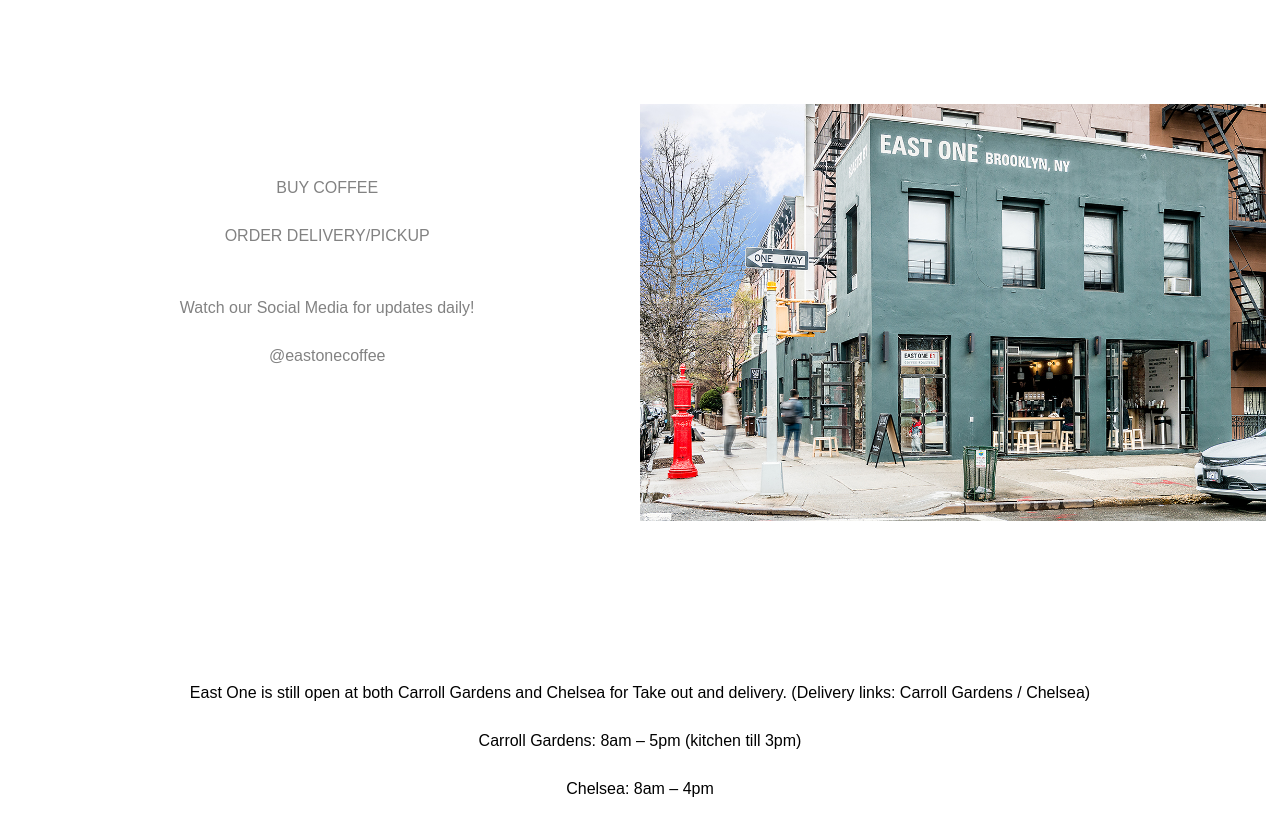
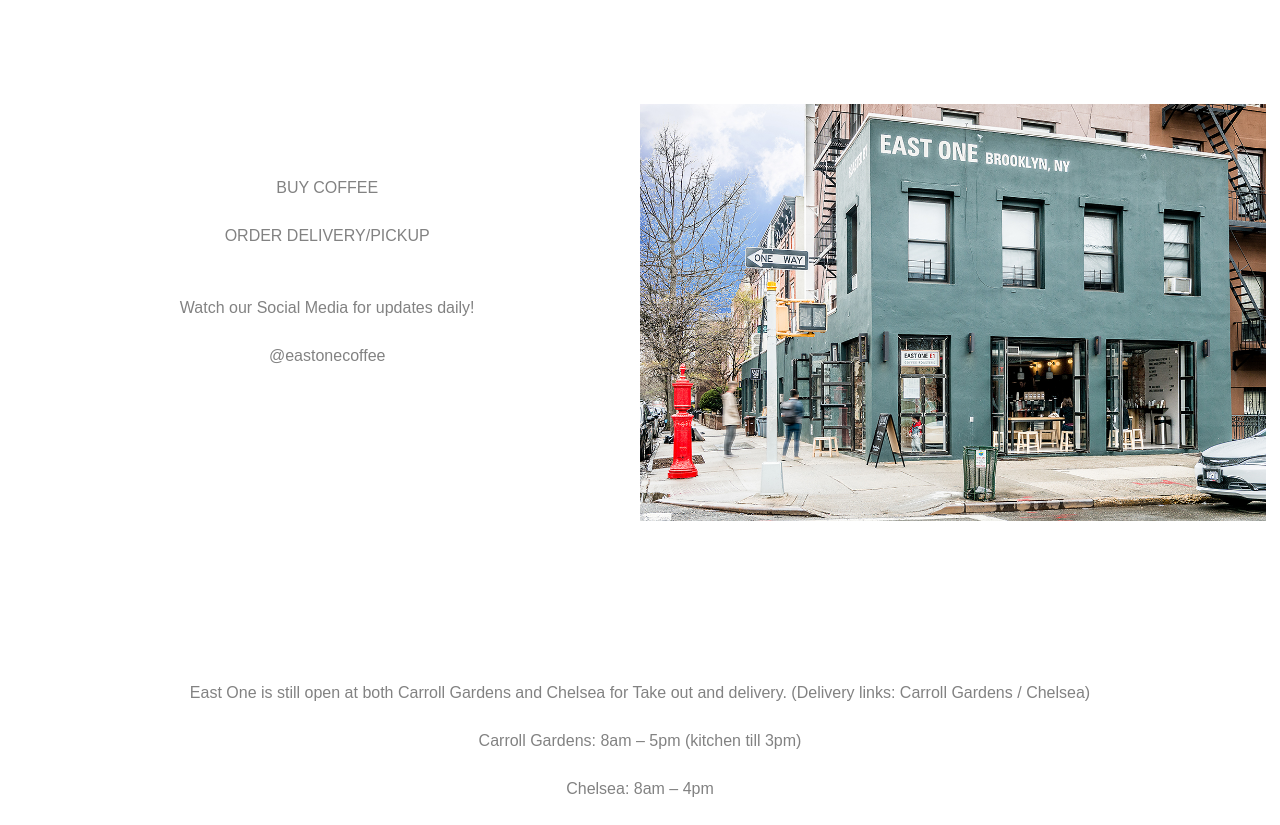
Before and after one commit to lukewaring/east-one, a Gatsby site: page / in a window 1280 px wide. Shown: the part 109-934 px from the top of the page. Built offline with nearby package versions, Linux system fonts and the light colour scheme; Gatsby itself is replaced by a stand-in of ours.

Commit message:
Fix Snipcart image in coffee-detail template; fix text color in footer

```diff
--- a/src/style/index.scss
+++ b/src/style/index.scss
@@ -33,5 +33,6 @@
 }
 
 .indexFooter {
+  color: #828282;
   text-align: center;
 }
--- a/src/templates/coffee-detail.js
+++ b/src/templates/coffee-detail.js
@@ -20,6 +20,7 @@
           region
           varietal
           image {
+            url
             fixed(width: 400, height: 400) {
               ...GatsbyDatoCmsFixed
             }
```
